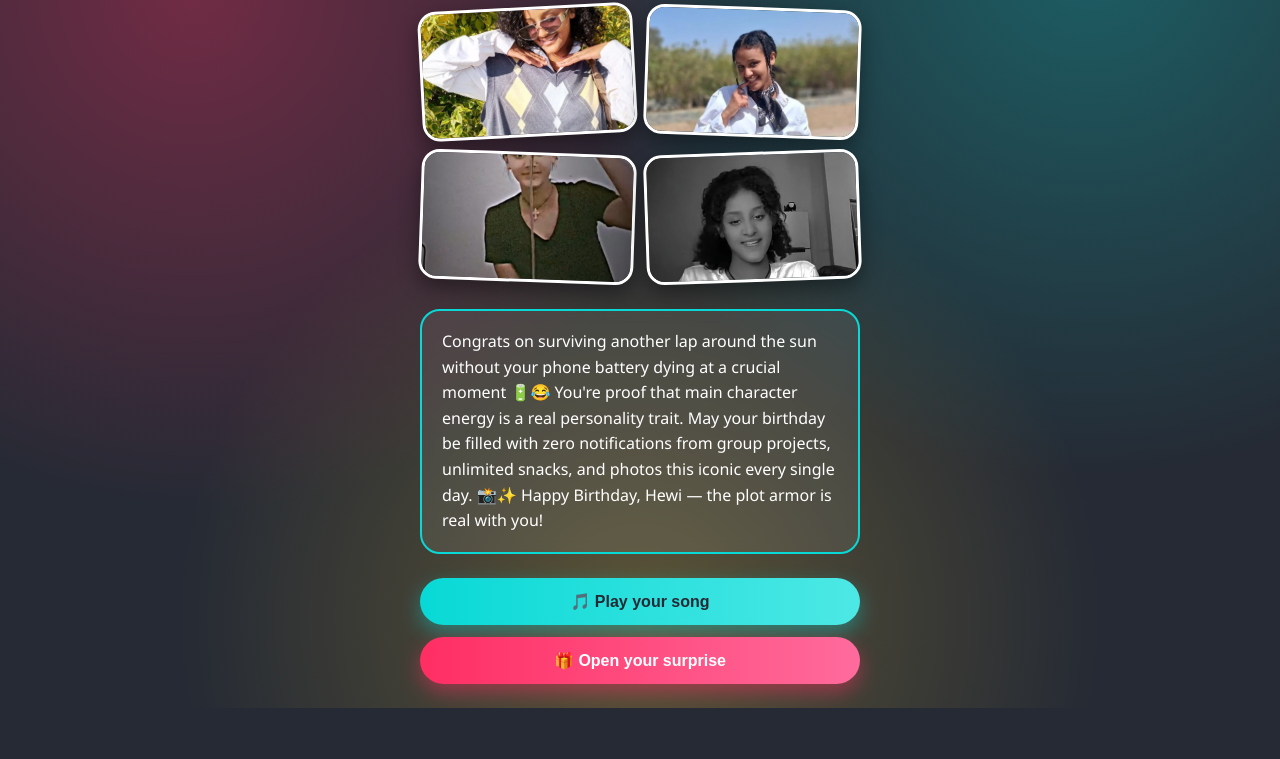
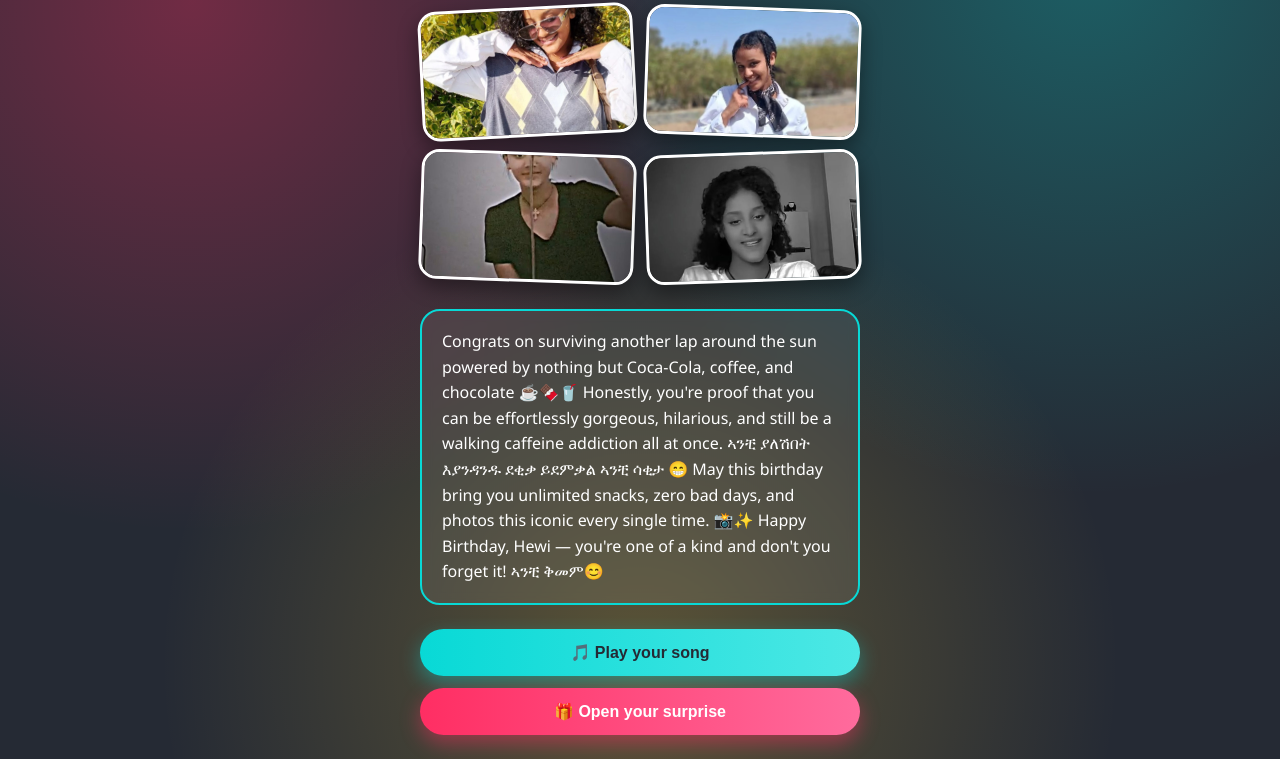
Before and after one commit to kibreab24/birthday, a plain HTML site: page index.html in a window 1280 px wide. Shown: the part 188-947 px from the top of the page. Before the commit the page ends 896 px from the top, so only its background shows below. Drawn offline with Linux system fonts and the light colour scheme.

Commit message:
Update birthday message in index.html

```diff
--- a/index.html
+++ b/index.html
@@ -189,10 +189,14 @@
   </div>
 
   <div class="wish" id="wishText">
-    Congrats on surviving another lap around the sun without your phone battery dying at a crucial moment 🔋😂
-    You're proof that main character energy is a real personality trait. May your birthday be filled with
-    zero notifications from group projects, unlimited snacks, and photos this iconic every single day. 📸✨
-    Happy Birthday, Hewi — the plot armor is real with you!
+    Congrats on surviving another lap around the sun powered
+    by nothing but Coca-Cola, coffee, and chocolate ☕🍫🥤 Honestly,
+    you're proof that you can be effortlessly gorgeous, hilarious,
+    and still be a walking caffeine addiction all at once.
+    ኣንቺ ያለሽበት እያንዳንዱ ደቂቃ ይደምቃል ኣንቺ ሳቂታ 😁
+    May this birthday bring you unlimited snacks, zero bad days,
+    and photos this iconic every single time. 📸✨ Happy Birthday,
+    Hewi — you're one of a kind and don't you forget it! ኣንቺ ቅመም😊
   </div>
 
   <div class="btn-row">
```
